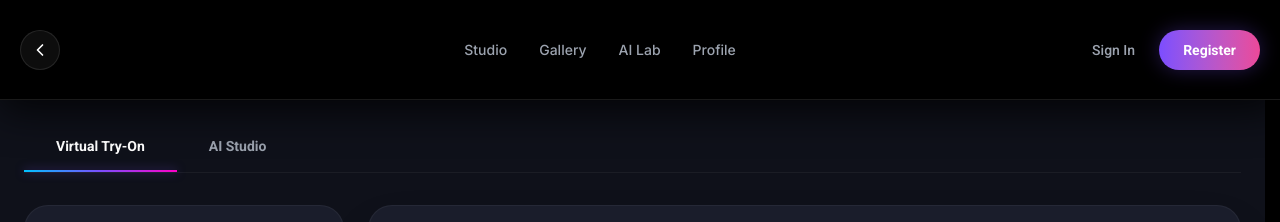
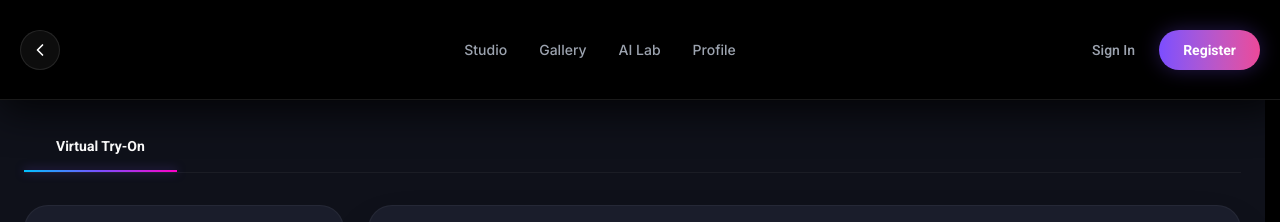
Before and after one commit to AkashPandey942/ecommerce-website, a Next.js app: page /virtual-try-on in a window 1280 px wide. Shown: the top 222 px of the page. Built offline with nearby package versions, Linux system fonts and the light colour scheme; no server answers.

Commit message:
Tighten AI Studio edit prompt + hide AI Studio tab

```diff
--- a/src/backend/services/ai/runComfyService.ts
+++ b/src/backend/services/ai/runComfyService.ts
@@ -332,15 +332,17 @@ function buildModelPayload(params: {
     .join(" ");
 
   const aiStudioPrompt = [
-    "Generate a realistic fashion image using the provided product image and selected model/background inputs.",
-    "Maintain correct body proportions, pose, and perspective.",
-    "Preserve fabric texture, folds, shadows, and lighting.",
-    "Seamlessly blend the model into the selected background.",
-    "Ensure the clothing fits naturally with no distortion or floating.",
-    "Keep the model's face, identity, and skin tone unchanged.",
-    `Style should be ${styleHint}.`,
-    params.background ? `Background should be ${backgroundHint}.` : "",
-    mergedPrompt ? `AI Director Notes (optional): ${mergedPrompt}` : "",
+    "Task: Apply the uploaded product/clothing image onto the exact selected model image.",
+    "Do NOT generate a new person. Do NOT change the model. Do NOT change the face.",
+    "Preserve the model’s face, identity, body proportions, skin tone, and pose exactly.",
+    "Replace only the clothing.",
+    "Ensure realistic fit, alignment, perspective, and natural fabric draping/folds/texture.",
+    `Background: ${backgroundHint}. Match lighting, shadows, and color grading to the selected background.`,
+    `Output Style: ${styleHint}.`,
+    mergedPrompt ? `AI Director Notes: ${mergedPrompt}` : "",
+    "Photography: premium fashion catalog framing, soft diffused lighting, 85mm lens look, f/22 clarity.",
+    "Output: ultra-photorealistic, high-resolution, clean, artifact-free fashion image where the selected model wears the product.",
+    `Negative Prompt: ${negativePrompt}, no person swap, no face swap, no pose change, no identity drift.`,
   ]
     .filter(Boolean)
     .join(" ");
--- a/src/frontend/features/virtual-try-on/components/VirtualTryOnView.tsx
+++ b/src/frontend/features/virtual-try-on/components/VirtualTryOnView.tsx
@@ -386,21 +386,6 @@ export const VirtualTryOnView = () => {
           >
             Virtual Try-On
             {activeTab === "Virtual Try-On" && (
-              <motion.div layoutId="activeTab" className="absolute bottom-0 left-0 right-0 h-0.5 bg-figma-gradient shadow-[0_0_10px_rgba(124,77,255,0.5)]" />
-            )}
-          </button>
-          <button
-            onClick={() => {
-              setActiveTab("AI Studio");
-            }}
-            className={`px-8 py-4 font-bold text-sm transition-all relative ${
-              activeTab === "AI Studio"
-                ? "text-white"
-                : "text-[#9CA3AF] hover:text-white"
-            }`}
-          >
-            AI Studio
-            {activeTab === "AI Studio" && (
               <motion.div layoutId="activeTab" className="absolute bottom-0 left-0 right-0 h-0.5 bg-figma-gradient shadow-[0_0_10px_rgba(124,77,255,0.5)]" />
             )}
           </button>
```
